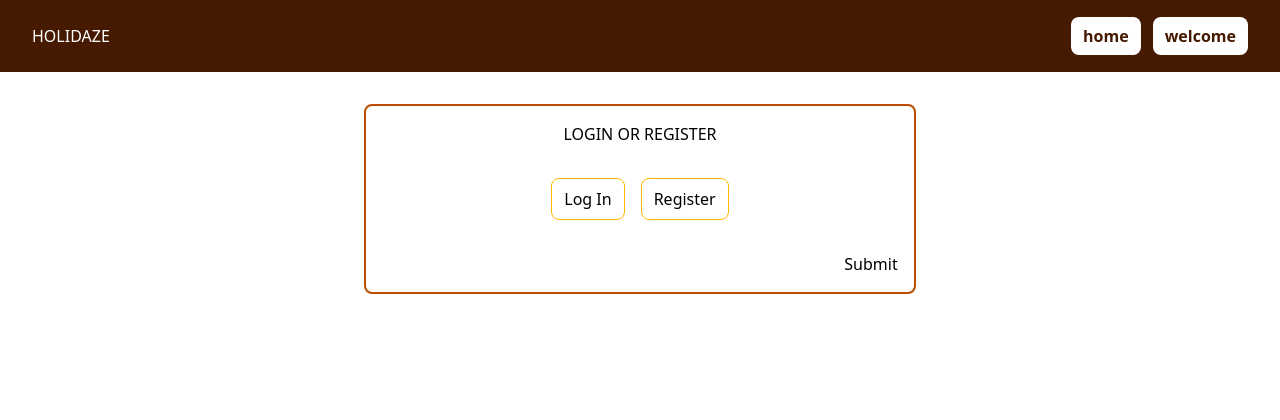
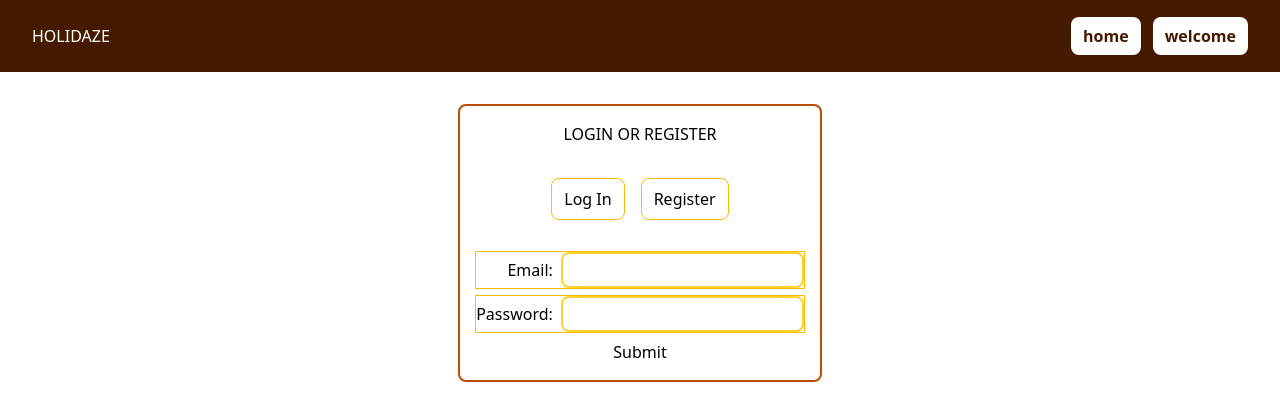
Before and after one commit to Off-Grid-Dev/project_exam2, a React (Vite) app: page /project_exam2/welcome in a window 1280 px wide. Both pictures are taken after a click on the button "Log In". Shown: the top 420 px of the page. Built offline with nearby package versions, Linux system fonts and the light colour scheme.

Commit message:
built login form component

```diff
--- a/src/components/Login.tsx
+++ b/src/components/Login.tsx
@@ -1,16 +1,65 @@
-import { useState } from 'react';
+import { useEffect, useState, type ChangeEvent, type FormEvent } from 'react';
+
+import type { LoginProfilePayload } from '../types/api/profile';
+
+type LoginInfo = LoginProfilePayload;
 
 export const LoginForm = () => {
-  const [userName, setUserName] = useState<string | undefined>(undefined);
-  const [password, setPassword] = useState<string | undefined>(undefined);
+  const [loginInfo, setLoginInfo] = useState<LoginInfo>({
+    email: '',
+    password: '',
+  });
+
+  function handleFormUpdate(e: ChangeEvent<HTMLInputElement>) {
+    setLoginInfo({ ...loginInfo, [e.target.id]: e.target.value });
+  }
+
+  function handleSubmit(e: FormEvent) {
+    e.preventDefault();
+  }
+
+  useEffect(() => {
+    console.log(loginInfo);
+  }, [loginInfo]);
 
   return (
-    <form>
-      <label htmlFor='userName'>
-        <input type='text' value={userName} />
+    <form onSubmit={handleSubmit} className='grid gap-2'>
+      <label htmlFor='email' className='text-right outline outline-amber-400'>
+        Email:
+        <input
+          id='email'
+          name='email'
+          type='text'
+          onChange={handleFormUpdate}
+          className='ml-2 rounded-lg border-2 border-amber-300 p-1'
+          value={loginInfo.email}
+          pattern='.+@stud\.noroff\.no'
+          required
+          onInvalid={(e) => {
+            e.preventDefault();
+            console.error('please enter a valid email');
+          }}
+        />
       </label>
-      <label htmlFor='password'>
-        <input type='text' value={password} />
+      <label
+        htmlFor='password'
+        className='text-right outline outline-amber-400'
+      >
+        Password:
+        <input
+          id='password'
+          name='password'
+          type='password'
+          onChange={handleFormUpdate}
+          className='ml-2 rounded-lg border-2 border-amber-300 p-1'
+          value={loginInfo.password}
+          required
+          minLength={8}
+          onInvalid={(e) => {
+            e.preventDefault();
+            console.error('please enter a valid password');
+          }}
+        />
       </label>
       <button type='submit'>Submit</button>
     </form>
```
